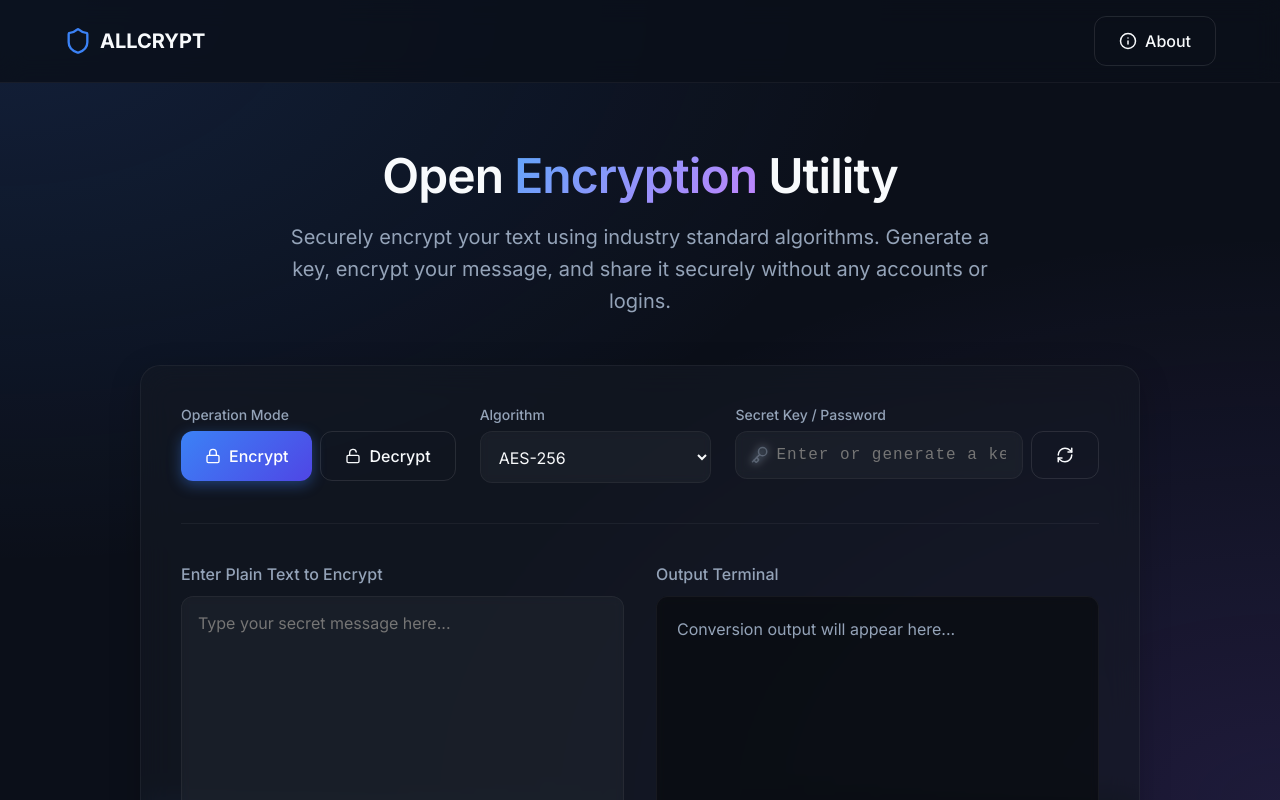
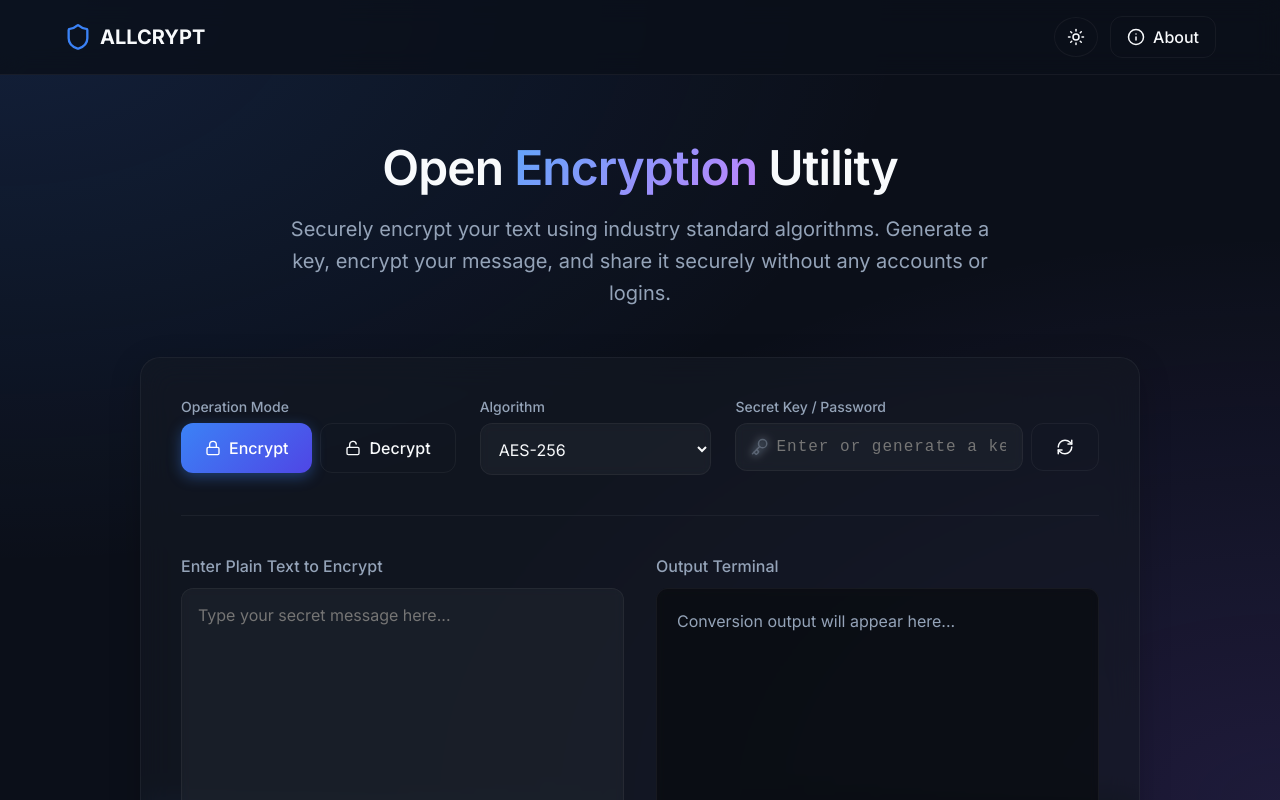
Before and after one commit to ManojkumarPalakuri/ALLCRYPT_TOOL, a React (Vite) app in the folder client/: page / in a window 1280 px wide. Shown: the top 800 px of the page. Built offline with nearby package versions, Linux system fonts and the light colour scheme.

Commit message:
feat: implemented dark and light theme toggle logic with css variables

```diff
--- a/client/src/components/CryptoTool.jsx
+++ b/client/src/components/CryptoTool.jsx
@@ -126,7 +126,7 @@ const CryptoTool = () => {
                 flexGrow: 1,
                 minHeight: '16.5rem',
                 wordBreak: 'break-all',
-                backgroundColor: 'rgba(0,0,0,0.4)',
+                backgroundColor: 'var(--terminal-bg)',
                 position: 'relative',
                 padding: '1.25rem',
                 fontSize: '1rem',
--- a/client/src/components/Navbar.jsx
+++ b/client/src/components/Navbar.jsx
@@ -1,9 +1,19 @@
-import React, { useState } from 'react';
-import { Shield, X, Info } from 'lucide-react';
+import React, { useState, useEffect } from 'react';
+import { Shield, X, Info, Moon, Sun } from 'lucide-react';
 import { motion, AnimatePresence } from 'framer-motion';
 
 const Navbar = () => {
   const [showAbout, setShowAbout] = useState(false);
+  const [theme, setTheme] = useState(localStorage.getItem('theme') || 'dark');
+
+  useEffect(() => {
+    document.documentElement.setAttribute('data-theme', theme);
+    localStorage.setItem('theme', theme);
+  }, [theme]);
+
+  const toggleTheme = () => {
+    setTheme(theme === 'dark' ? 'light' : 'dark');
+  };
 
   // Close modal when clicking outside
   const handleBackdropClick = (e) => {
@@ -18,8 +28,11 @@ const Navbar = () => {
             <Shield style={{ color: 'var(--primary)' }} size={28} />
             <span>ALLCRYPT</span>
           </div>
-          <nav className="navbar-nav">
-            <button className="btn btn-secondary" onClick={() => setShowAbout(true)} style={{ display: 'flex', gap: '0.5rem', alignItems: 'center' }}>
+          <nav className="navbar-nav" style={{ display: 'flex', gap: '0.75rem', alignItems: 'center' }}>
+            <button className="btn btn-secondary" onClick={toggleTheme} style={{ display: 'flex', alignItems: 'center', padding: '0.625rem 0.75rem', borderRadius: '50%' }} aria-label="Toggle Theme">
+              {theme === 'dark' ? <Sun size={18} /> : <Moon size={18} />}
+            </button>
+            <button className="btn btn-secondary" onClick={() => setShowAbout(true)} style={{ display: 'flex', gap: '0.5rem', alignItems: 'center', padding: '0.625rem 1rem' }}>
               <Info size={18} /> About
             </button>
           </nav>
@@ -37,7 +50,7 @@ const Navbar = () => {
               left: 0,
               right: 0,
               bottom: 0,
-              backgroundColor: 'rgba(0,0,0,0.6)',
+              backgroundColor: 'var(--modal-bg)',
               backdropFilter: 'blur(8px)',
               zIndex: 100,
               display: 'flex',
@@ -82,22 +95,22 @@ const Navbar = () => {
 
                 <h4 style={{ color: '#60a5fa', marginBottom: '1rem', marginTop: '2.5rem', fontSize: '1.25rem', borderBottom: '1px solid rgba(255,255,255,0.1)', paddingBottom: '0.5rem' }}>Core Features</h4>
                 <div style={{ display: 'grid', gridTemplateColumns: 'repeat(auto-fit, minmax(200px, 1fr))', gap: '1rem', color: 'var(--text-muted)', fontSize: '0.875rem' }}>
-                  <div style={{ background: 'rgba(255,255,255,0.03)', border: '1px solid rgba(255,255,255,0.05)', padding: '1.25rem', borderRadius: '12px' }}>
+                  <div style={{ background: 'var(--card-bg)', border: '1px solid var(--border-glass)', padding: '1.25rem', borderRadius: '12px' }}>
                     <div style={{ fontSize: '1.5rem', marginBottom: '0.5rem' }}>🚀</div>
                     <strong style={{ color: 'var(--text-main)', display: 'block', marginBottom: '0.25rem', fontSize: '1rem' }}>Frictionless Access</strong>
                     No logins required. Open the site and instantly encrypt data.
                   </div>
-                  <div style={{ background: 'rgba(255,255,255,0.03)', border: '1px solid rgba(255,255,255,0.05)', padding: '1.25rem', borderRadius: '12px' }}>
+                  <div style={{ background: 'var(--card-bg)', border: '1px solid var(--border-glass)', padding: '1.25rem', borderRadius: '12px' }}>
                     <div style={{ fontSize: '1.5rem', marginBottom: '0.5rem' }}>🔒</div>
                     <strong style={{ color: 'var(--text-main)', display: 'block', marginBottom: '0.25rem', fontSize: '1rem' }}>AES-256 Default</strong>
                     Features the industry maximum security standard for data at rest.
                   </div>
-                  <div style={{ background: 'rgba(255,255,255,0.03)', border: '1px solid rgba(255,255,255,0.05)', padding: '1.25rem', borderRadius: '12px' }}>
+                  <div style={{ background: 'var(--card-bg)', border: '1px solid var(--border-glass)', padding: '1.25rem', borderRadius: '12px' }}>
                     <div style={{ fontSize: '1.5rem', marginBottom: '0.5rem' }}>💻</div>
                     <strong style={{ color: 'var(--text-main)', display: 'block', marginBottom: '0.25rem', fontSize: '1rem' }}>scrypt Key Derivation</strong>
                     Passwords are safely hashed into exact cryptographic byte-length streams automatically.
                   </div>
-                  <div style={{ background: 'rgba(255,255,255,0.03)', border: '1px solid rgba(255,255,255,0.05)', padding: '1.25rem', borderRadius: '12px' }}>
+                  <div style={{ background: 'var(--card-bg)', border: '1px solid var(--border-glass)', padding: '1.25rem', borderRadius: '12px' }}>
                     <div style={{ fontSize: '1.5rem', marginBottom: '0.5rem' }}>🎨</div>
                     <strong style={{ color: 'var(--text-main)', display: 'block', marginBottom: '0.25rem', fontSize: '1rem' }}>Premium UX</strong>
                     High-end glassmorphism design with responsive elements and smooth animations.
--- a/client/src/index.css
+++ b/client/src/index.css
@@ -11,6 +11,23 @@
   --border-glass: rgba(255, 255, 255, 0.05);
   --error: #ef4444;
   --success: #10b981;
+  --terminal-bg: rgba(0,0,0,0.4);
+  --card-bg: rgba(255,255,255,0.03);
+  --modal-bg: rgba(0,0,0,0.6);
+}
+
+[data-theme="light"] {
+  --bg: #f8fafc;
+  --bg-secondary: #ffffff;
+  --text-main: #0f172a;
+  --text-muted: #64748b;
+  --primary: #3b82f6;
+  --primary-hover: #2563eb;
+  --bg-glass: rgba(255, 255, 255, 0.7);
+  --border-glass: rgba(0, 0, 0, 0.1);
+  --terminal-bg: rgba(241, 245, 249, 0.8);
+  --card-bg: rgba(255, 255, 255, 0.6);
+  --modal-bg: rgba(255, 255, 255, 0.4);
 }
 
 * {
@@ -90,7 +107,7 @@ input, textarea, button, select {
 .input-field {
   width: 100%;
   padding: 0.875rem 1rem;
-  background-color: rgba(255, 255, 255, 0.03);
+  background-color: var(--card-bg);
   border: 1px solid var(--border-glass);
   border-radius: 12px;
   color: var(--text-main);
@@ -138,13 +155,13 @@ input, textarea, button, select {
 
 .btn-secondary {
   background-color: transparent;
-  border: 1px solid rgba(255, 255, 255, 0.1);
+  border: 1px solid var(--border-glass);
   color: var(--text-main);
 }
 
 .btn-secondary:hover {
-  background-color: rgba(255, 255, 255, 0.05);
-  border-color: rgba(255, 255, 255, 0.2);
+  background-color: var(--card-bg);
+  border-color: rgba(100, 116, 139, 0.3);
 }
 
 .btn-danger {
```
